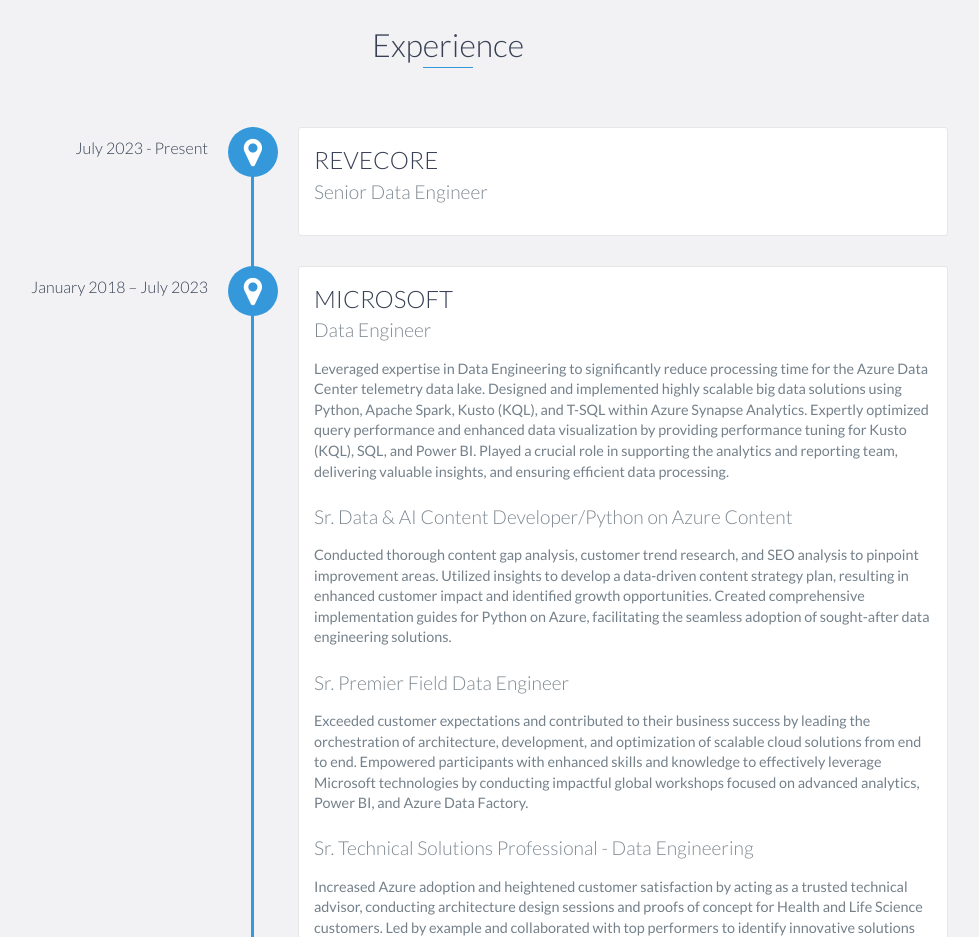
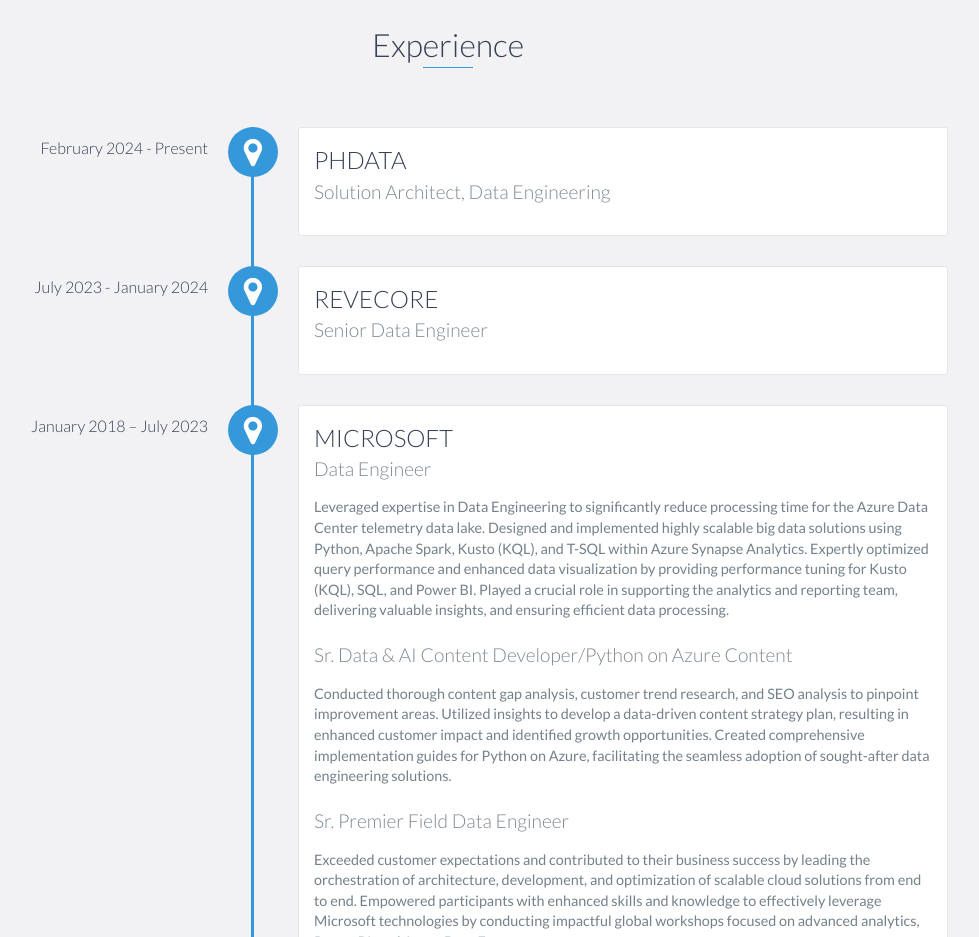
Before and after one commit to jessmjohnson/jessmjohnson.github.io, a website: page index.html in a window 1280 px wide. Shown: the part 1880-2817 px from the top of the page, without its empty margins (192-1171 px from the left). Drawn offline with nearby package versions, Linux system fonts and the light colour scheme.

Commit message:
Update index.html
add phData

```diff
--- a/index.html
+++ b/index.html
@@ -5,7 +5,7 @@
     <meta charset="utf-8">
     <meta http-equiv="X-UA-Compatible" content="IE=edge">
     <meta name="viewport" content="width=device-width, initial-scale=1">
-    <title>JESS M. JOHNSON | DATA ENGINEERING & BUSINESS ANALYTICS PROFESSIONAL</title>
+    <title>JESS M. JOHNSON | DATA ENGINEERING & ANALYTICS PROFESSIONAL</title>
 	<link rel="shortcut icon" href="favicon.ico" type="image/x-icon">
 	<link rel="icon" href="favicon.ico" type="image/x-icon">
     <link href="https://fonts.googleapis.com/css?family=Lato:300,400,700,900" rel="stylesheet">
@@ -144,7 +144,12 @@
     <div id="experience" class="background-alt">
         <h2 class="heading">Experience</h2>
         <div id="experience-timeline">
-	    <div data-date="July 2023 - Present">
+		<div data-date="February 2024 - Present">
+		    <h3>PHDATA</h4>
+		    <h4>Solution Architect, Data Engineering</h4>
+		    <p></p>
+	    </div>
+	    <div data-date="July 2023 - January 2024">
 		    <h3>REVECORE</h4>
 		    <h4>Senior Data Engineer</h4>
 		    <p></p>
```
